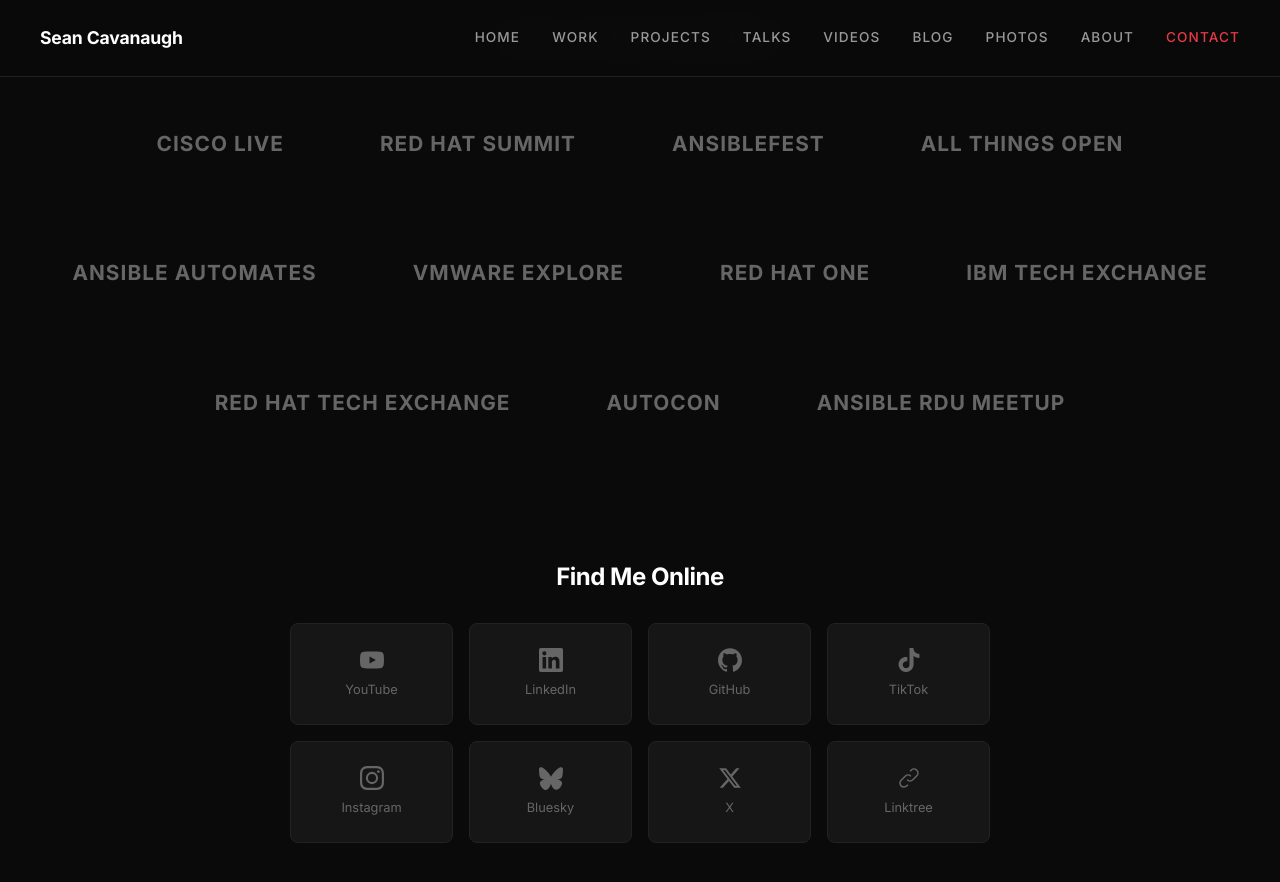
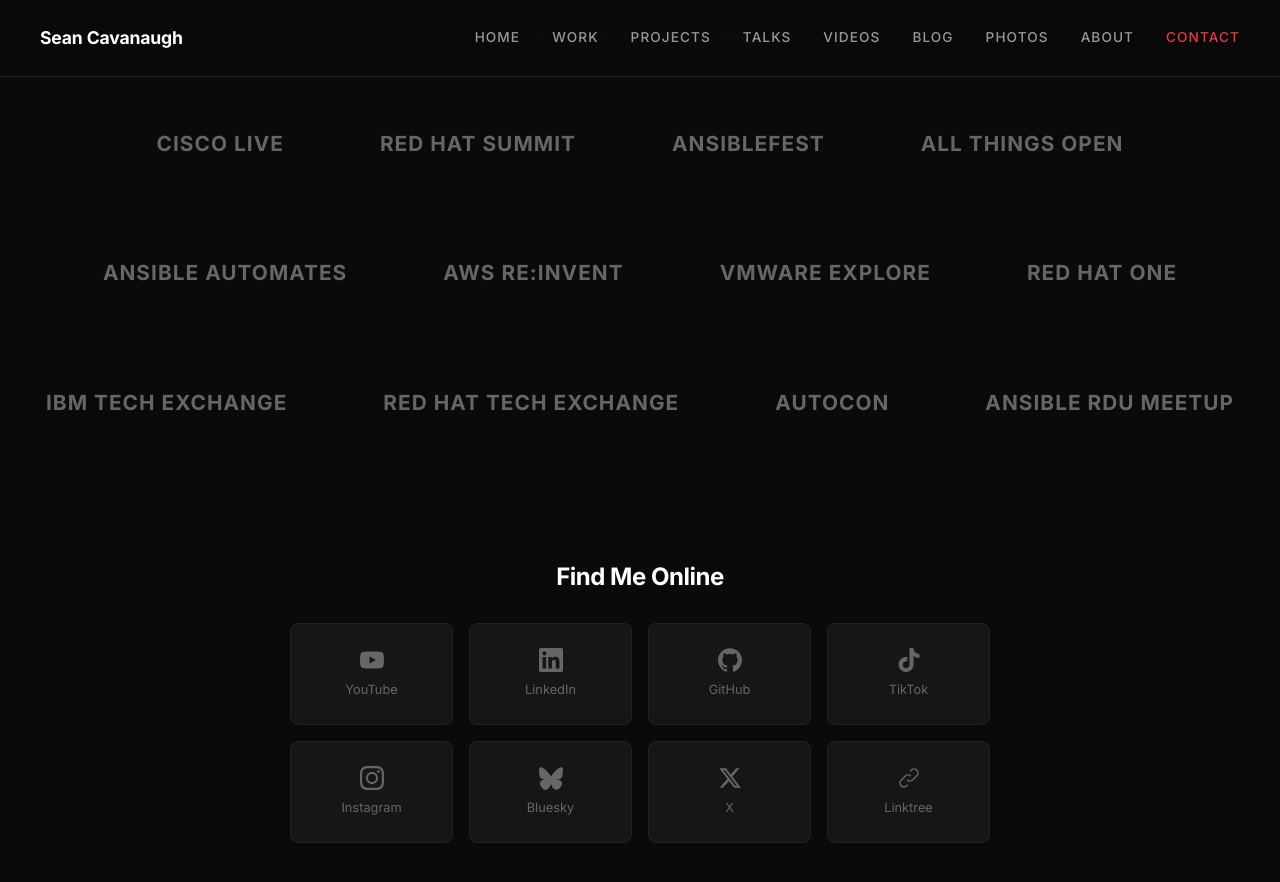
Before and after one commit to IPvSean/cavanaugh.pro, a Jekyll site: the page built from pages/contact.html, in a window 1280 px wide and 900 px high, scrolled down 1504 px. Shown: the top 882 px of the window. Built offline with Jekyll 4.4.1, drawn with Linux system fonts in a browser that asks for light colours.

Commit message:
Fix audience phone photo: AWS re:Invent 2025, add back venue
Co-authored-by: Cursor <cursoragent@cursor.com>

```diff
--- a/_data/gallery.yml
+++ b/_data/gallery.yml
@@ -44,7 +44,7 @@
   year: 2023
 
 - src: "/assets/images/ansiblefest-2025-audience-phone.png"
-  alt: "Audience member filming the AnsibleFest keynote"
+  alt: "Audience member filming — AWS re:Invent 2025, Las Vegas"
   category: "behind-the-scenes"
   year: 2025
 
--- a/_data/speaking.yml
+++ b/_data/speaking.yml
@@ -8,6 +8,8 @@
   logo: "allthingsopen"
 - name: "Ansible Automates"
   logo: "ansible"
+- name: "AWS re:Invent"
+  logo: "aws"
 - name: "VMware Explore"
   logo: "vmware"
 - name: "Red Hat One"
```
